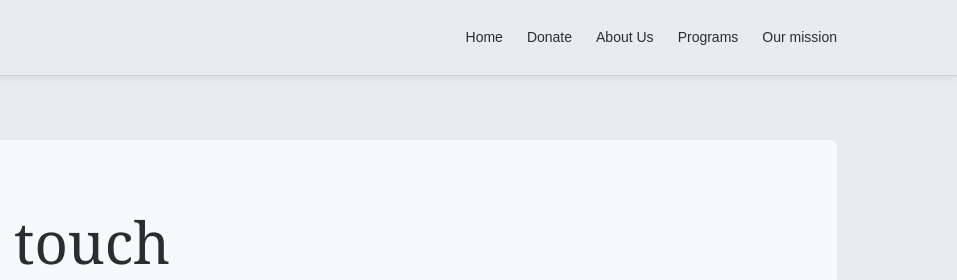
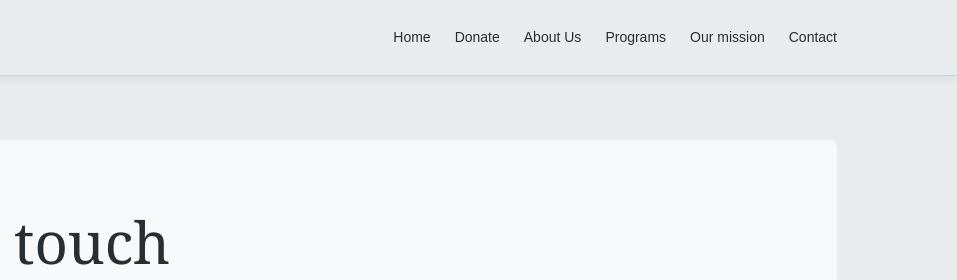
Before and after one commit to EarthWormsYas/Carfe-Care, a plain HTML site: page pages/contact.html in a window 1280 px wide. Shown: the top 280 px of the page, 323-1280 px from the left. Drawn offline with Linux system fonts and the light colour scheme.

Commit message:
Fix contact page HTML structure and links

```diff
--- a/pages/contact.html
+++ b/pages/contact.html
@@ -25,6 +25,7 @@
             <a href="../index.html#about">About Us</a>
             <a href="programs.html">Programs</a>
             <a href="../index.html#mission">Our mission</a>
+            <a href="../index.html#contact">Contact</a>
         </nav>
     </header>
 
```
